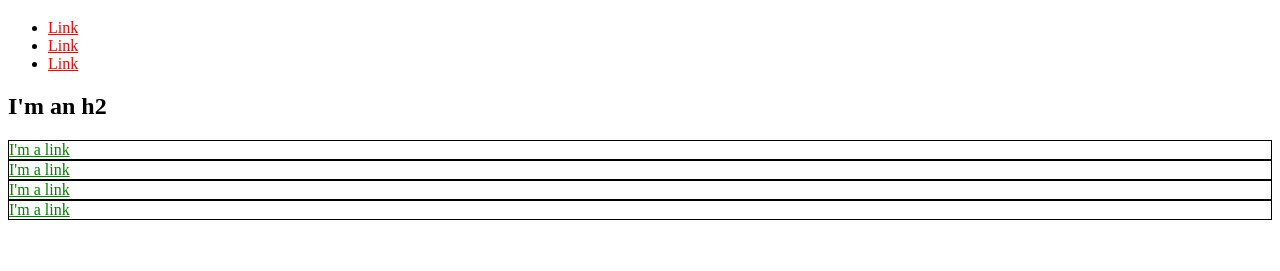
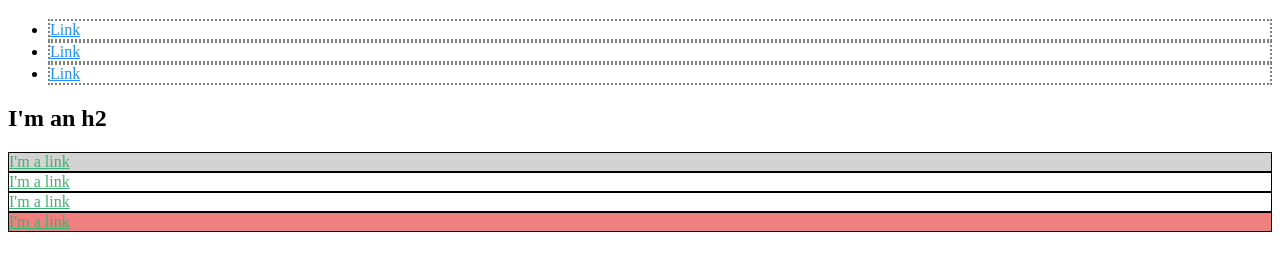
Before and after one commit to laur-tegus/laur-tegus.github.io, a plain HTML site: page index.html in a window 1280 px wide. Shown: the part 61-332 px from the top of the page. Drawn offline with Linux system fonts and the light colour scheme.

Commit message:
end ch1 plus a lil bit

```diff
--- a/index.html
+++ b/index.html
@@ -2,27 +2,56 @@
 <html>
 <head>
   <title>Test Page: Don't Panic</title>
-<meta charset="utf-8"> </head>
+  <meta charset="utf-8">
+  <style>
+    a {
+      color: tomato;
+    }
+    li {
+      border: 2px dotted gray;
+    }
+    li a {
+      color: dodgerblue;
+    }
+    #exec-bio {
+      background-color: lightgray;
+    }
+    .bio-box {
+      border: 1px solid black;
+    }
+    .bio-box a {
+      color: mediumseagreen;
+    }
+    .alert {
+      background: lightcoral;
+    }
+  </style>
+</head>
 <body>
   <h1>I'm an h1</h1>
   <ul>
     <li>
-<a href="https://example.com/" style="color: red;">Link</a>
-</li> <li>
-<a href="https://example.com/" style="color: red;">Link</a> </li>
+      <a href="https://example.com/">Link</a>
+    </li>
     <li>
-<a href="https://example.com/" style="color: red;">Link</a>
-</li> </ul>
+      <a href="https://example.com/">Link</a>
+    </li>
+    <li>
+      <a href="https://example.com/">Link</a>
+    </li>
+  </ul>
   <h2>I'm an h2</h2>
-    <div style="border: 1px solid black;">
-<a href="https://example.com/" style="color: green;">I'm a link</a> </div>
-<div style="border: 1px solid black;">
-<a href="https://example.com/" style="color: green;">I'm a link</a>
+  <div id="exec-bio" class="bio-box">
+    <a href="https://example.com/">I'm a link</a>
   </div>
-    <div style="border: 1px solid black;">
-<a href="https://example.com/" style="color: green;">I'm a link</a>
+  <div class="bio-box">
+    <a href="https://example.com/">I'm a link</a>
   </div>
-<div style="border: 1px solid black;">
-<a href="https://example.com/" style="color: green;">I'm a link</a> </div>
+  <div class="bio-box">
+    <a href="https://example.com/">I'm a link</a>
+  </div>
+  <div class="bio-box alert">
+    <a href="https://example.com/">I'm a link</a>
+  </div>
 </body>
 </html>
```
Lines whose indentation alone changed are shown as unchanged.
